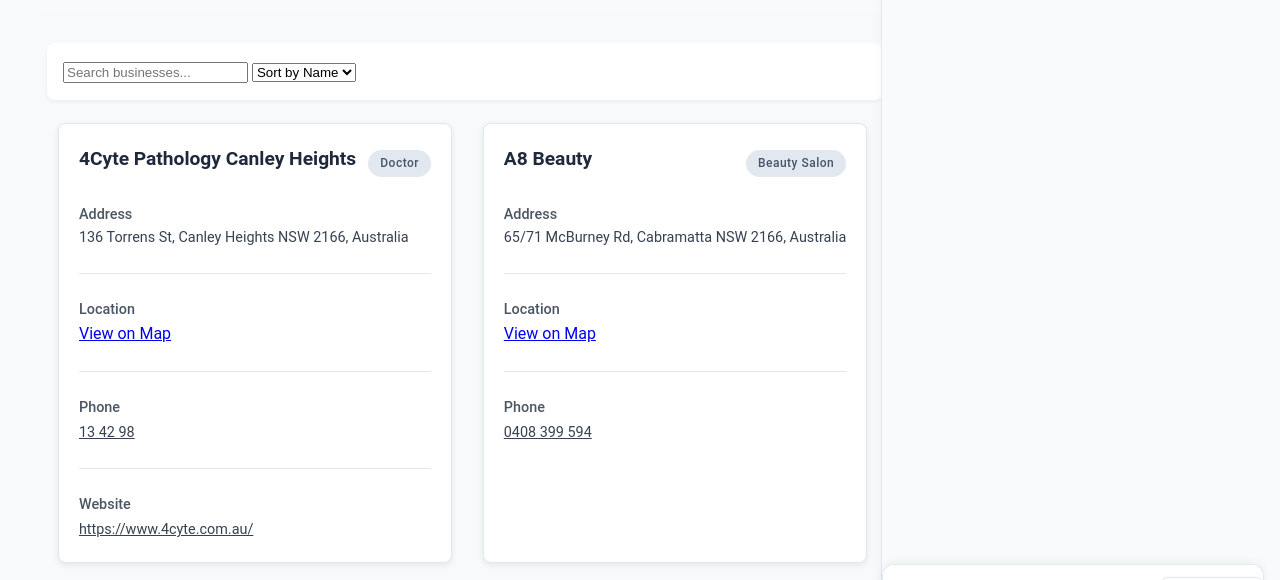
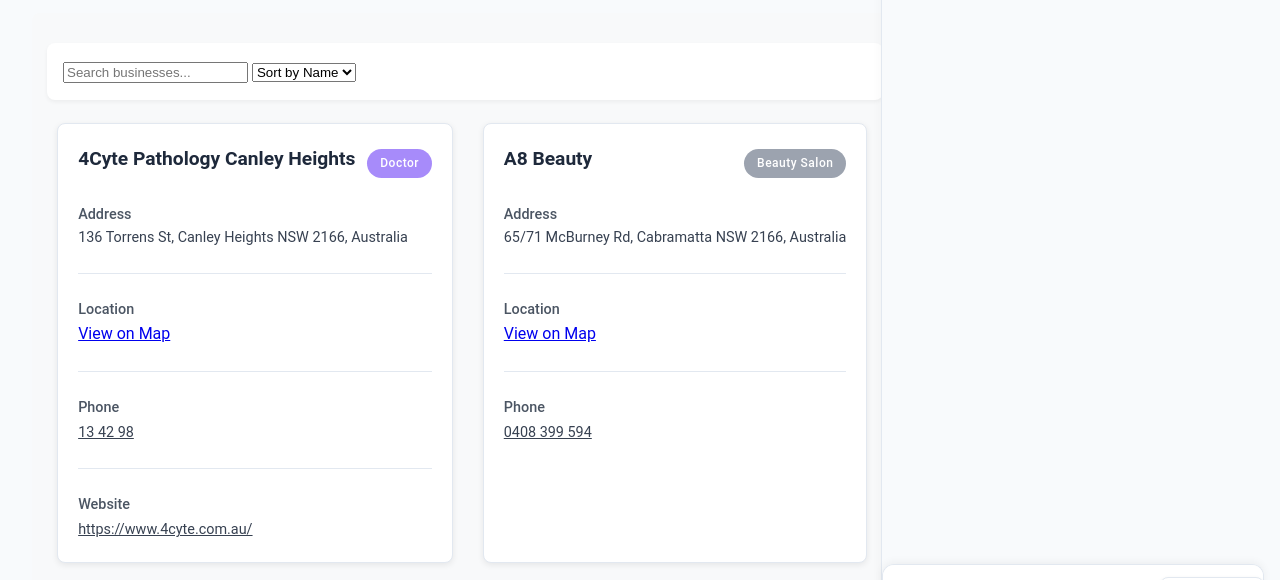
Before and after one commit to Robbierayrob/business-scraper, a plain HTML site: page index.html in a window 1280 px wide. Shown: the part 155-735 px from the top of the page. Drawn offline with Linux system fonts and the light colour scheme.

Commit message:
feat: Improve search bar and business tag styles

```diff
--- a/dashboard.js
+++ b/dashboard.js
@@ -135,14 +135,19 @@ class Dashboard {
         });
 
         // Safely render opening hours with error handling
-        const renderOpeningHours = (hours) => {
-            if (!hours) return '';
-            try {
-                return hours.split('\n').map(hour => `<div>${hour}</div>`).join('');
-            } catch (error) {
-                this.log(`Error rendering opening hours: ${error.message}`, 'error');
-                return '<div>Hours information unavailable</div>';
-            }
+        const businessTypeColors = {
+            'doctor': '#a78bfa',    // Purple
+            'physiotherapist': '#6ee7b7', // Green
+            'dentist': '#facc15',    // Yellow
+            'beauty salon': '#f472b6', // Pink
+            'bakery': '#fb923c',      // Orange
+            'bar': '#ef4444',        // Red
+            'home goods store': '#38bdf8', // Light Blue
+            'default': '#9ca3af'     // Gray
+        };
+
+        const getTagColor = (type) => {
+            return businessTypeColors[type] || businessTypeColors['default'];
         };
 
         this.businessContainer.innerHTML = filtered.map(b => {
@@ -151,14 +156,14 @@ class Dashboard {
                 const name = b.name || 'No Name';
                 const businessType = (b.business_type || 'unknown').replace(/_/g, ' ');
                 const address = b.address || 'No Address';
-                const hours = b.opening_hours ? renderOpeningHours(b.opening_hours) : '';
+                const tagColor = getTagColor(b.business_type);
                 const id = b.id || `biz-${Math.random().toString(36).substr(2, 9)}`;
 
                 return `
                     <div class="business-card" data-id="${id}" onclick="dashboard.showBusinessDetails('${id}')">
                         <div class="business-header">
                             <h3 class="text-xl font-semibold text-gray-800 mb-2">${name}</h3>
-                            <div class="business-tag bg-blue-50 text-blue-700 px-3 py-1 rounded-full text-sm">${businessType}</div>
+                            <div class="business-tag" style="background-color: ${tagColor};">${businessType}</div>
                         </div>
                         <div class="space-y-4">
                                 <div class="info-section">
--- a/styles.css
+++ b/styles.css
@@ -36,18 +36,19 @@ body {
 
 #search-input {
     flex: 1;
-    padding: 10px;
-    border: 1px solid #e2e8f0;
-    border-radius: 6px;
+    padding: 12px 16px;
+    border: 2px solid #e2e8f0;
+    border-radius: 8px;
     font-size: 1rem;
     color: #333;
     transition: border-color 0.2s;
+    box-shadow: inset 0 1px 3px rgba(0,0,0,0.05);
 }
 
 #search-input:focus {
     border-color: #93c5fd;
     outline: none;
-    box-shadow: 0 0 0 2px rgba(147, 197, 253, 0.2);
+    box-shadow: 0 0 0 2px rgba(147, 197, 253, 0.2), inset 0 1px 3px rgba(0,0,0,0.05);
 }
 
 button {
@@ -105,6 +106,7 @@ button:hover {
     padding: 1rem;
     border-radius: 8px;
     box-shadow: 0 2px 4px rgba(0,0,0,0.05);
+    align-items: center;
 }
 
 #businesses-container {
@@ -220,15 +222,15 @@ button:hover {
 
 .business-tag {
     display: inline-block;
-    padding: 0.25rem 0.75rem;
-    background: #e2e8f0;
+    padding: 0.3rem 0.8rem;
     border-radius: 999px;
     font-size: 0.75rem;
     font-weight: 500;
-    color: #475569;
+    color: #fff;
     margin: 0;
     text-transform: capitalize;
     letter-spacing: 0.5px;
+    white-space: nowrap;
 }
 
 .sidebar {
@@ -250,6 +252,7 @@ button:hover {
     padding: 1.5rem;
     border-radius: 8px;
     box-shadow: 0 2px 4px rgba(0,0,0,0.05);
+    min-height: 100%;
 }
 
 .sidebar h2 {
@@ -352,12 +355,16 @@ button:hover {
     color: #1e293b;
     font-size: 1.2rem;
     font-weight: 600;
+    flex: 1;
 }
 
 .business-card p {
     margin: 3px 0;
     font-size: 0.9rem;
     color: #666;
+    white-space: nowrap;
+    overflow: hidden;
+    text-overflow: ellipsis;
 }
 
 .log-entry {
```
